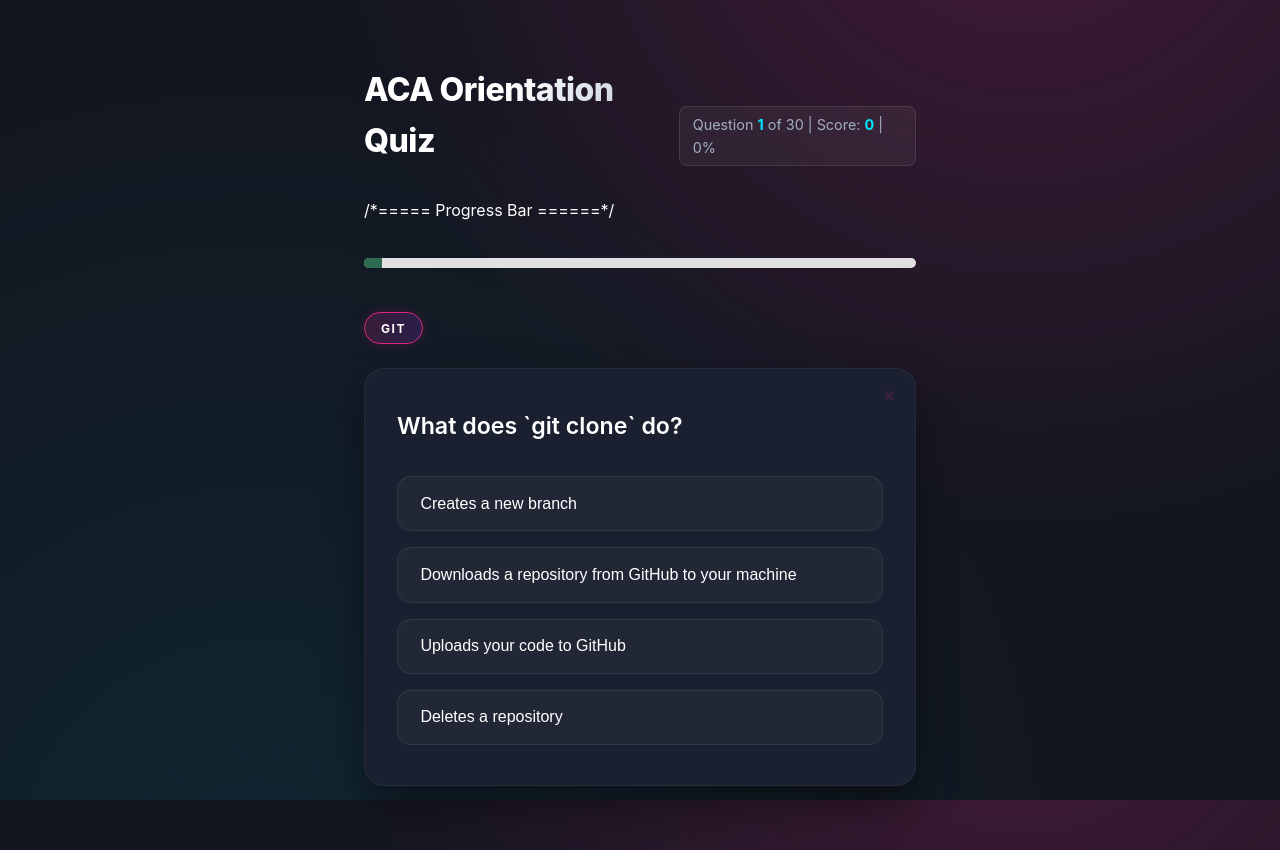
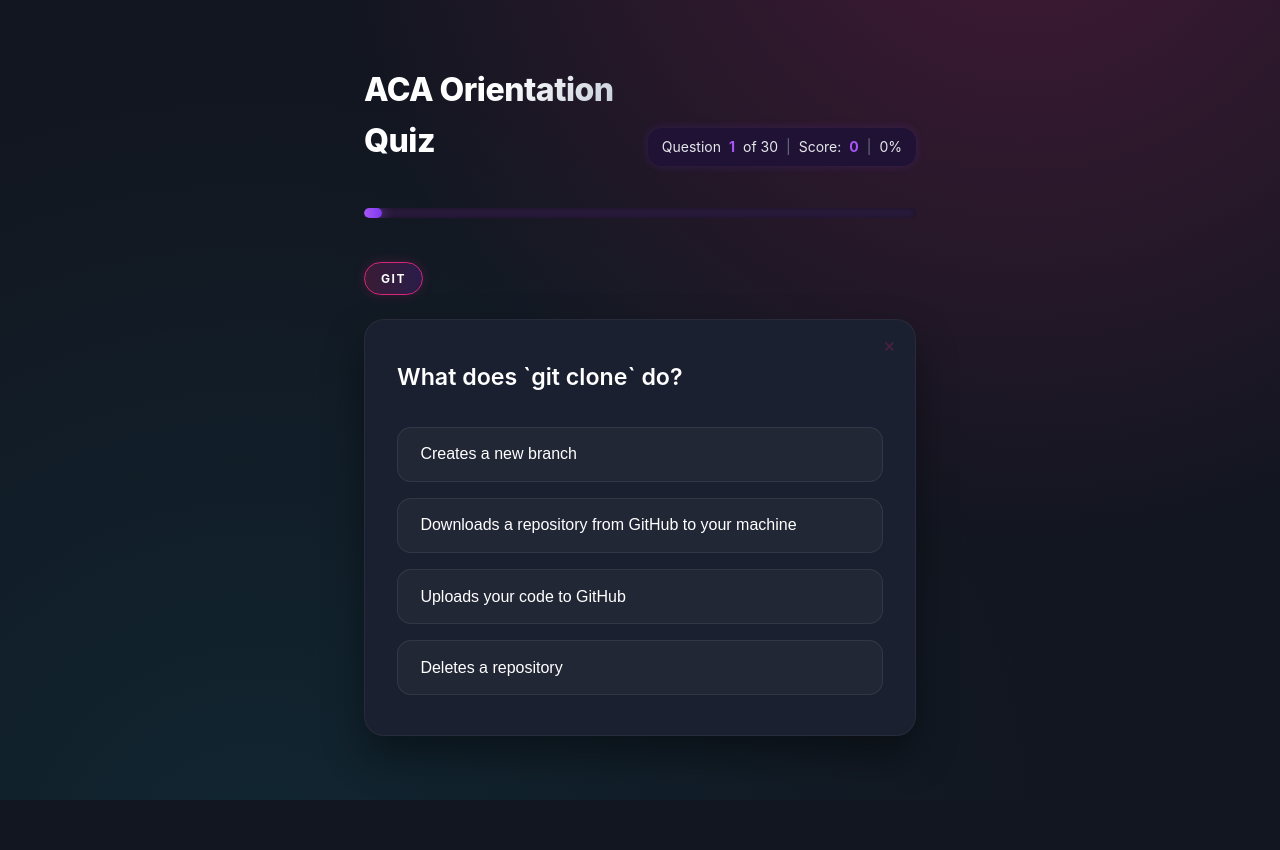
Before and after one commit to tahleho3968/quiz-app-starter, a React (Vite) app: page / in a window 1280 px wide. After the commit the page ends 800 px from the top, so only its background shows below. Built offline with nearby package versions, Linux system fonts and the light colour scheme.

Commit message:
Add progress bar with neon glow and UI improvements

```diff
--- a/src/App.css
+++ b/src/App.css
@@ -60,18 +60,25 @@ body {
   -webkit-text-fill-color: transparent;
   background-clip: text;
 }
-
+/*Changed progress-tracker styles and added divider*/
 .progress-tracker {
-  font-size: 0.9rem;
-  color: var(--text-dim);
-  background: rgba(255, 255, 255, 0.05);
-  padding: 0.4rem 0.8rem;
-  border-radius: 8px;
-  border: 1px solid rgba(255, 255, 255, 0.1);
+  display: flex;
+  align-items: center;
+  gap: 8px;
+  font-size: 14px;
+  background: #1f1235;
+  padding: 8px 14px;
+  border-radius: 14px;
+  color: #e5e7eb;
+  width: fit-content;
+  white-space: nowrap;
+  box-shadow: 0 0 10px rgba(124, 58, 237, 0.2);
 }
-
+.divider {
+  color: #6b7280;
+}
 .progress-tracker strong {
-  color: var(--electric-blue);
+  color: #a855f7;
 }
 
 .category-tag {
@@ -251,12 +258,28 @@ body {
 .progress-bar-bg {
   width: 100%;
   height: 10px;
-  background: #e0e0e0;
-  border-radius: 10px;
+  background: #2a1b3d;
+  border-radius: 12px;
   overflow: hidden;
+  box-shadow: inset 0 0 6px rgba(0, 0, 0, 0.4);
 }
 .progress-bar-fill {
   height: 100%;
-  background: #2d6a4f;
-  transition: width 0.3s ease;
+  background: linear-gradient(90deg, #a855f7, #7c3aed);
+  border-radius: 12px;
+  transition: width 0.6s ease-in-out;
+  box-shadow: 0 0 10px rgba(168, 85, 247, 0.5);
+  /*For more Effect*/
+  animation: progressGlow 1s infinite ease-in-out;
 }
+@keyframes progressGlow {
+  0% {
+    box-shadow: 0 0 8px rgba(168, 85, 247, 0.4);
+  }
+  50% {
+    box-shadow: 0 0 14px rgba(168, 85, 247, 0.7);
+  }
+  100% {
+    box-shadow: 0 0 8px rgba(168, 85, 247, 0.4);
+  }
+}
--- a/src/App.tsx
+++ b/src/App.tsx
@@ -98,11 +98,13 @@ function App() {
         <h1>ACA Orientation Quiz</h1>
         <div className="progress-tracker">
           Question <strong>{currentNumber}</strong> of {totalQuestions}
-          {" | "} Score: <strong>{score}</strong> {" | "}
+          <span className="divider">|</span>
+          Score: <strong>{score}</strong>
+          <span className="divider">|</span>
           {percentage}%
         </div>
       </header>
-      /*===== Progress Bar ======*/
+      {/*===== Progress Bar ======*/}
       <div className="progress-bar-container">
         <div className="progress-bar-bg">
           <div
```
